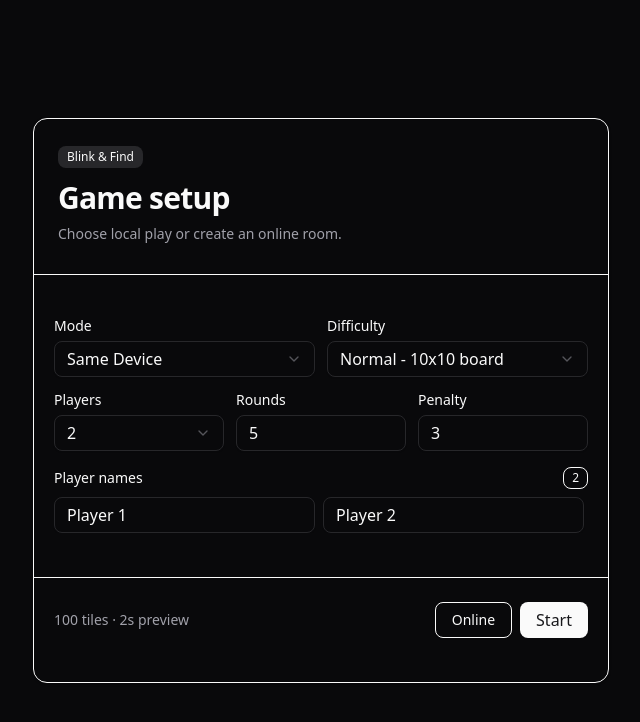
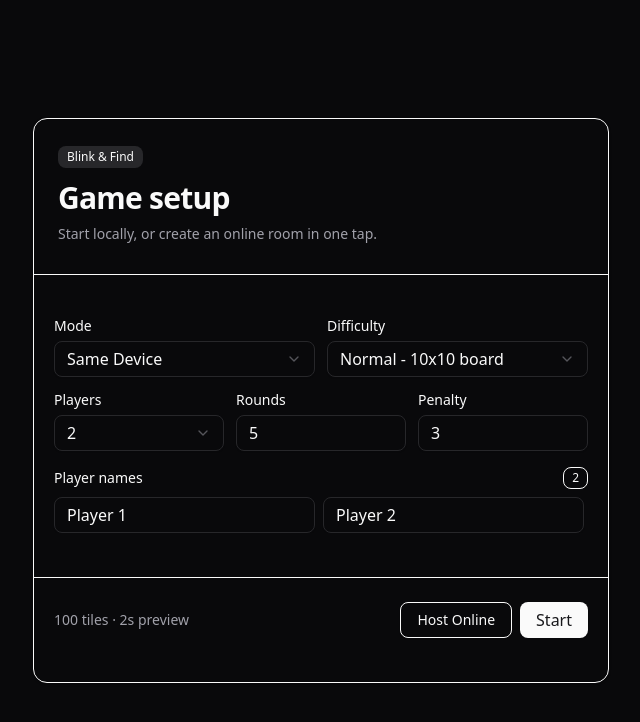
Before and after one commit to Nischhalsubba/blink-and-find, a Next.js app: page / in a window 1280 px wide. Shown: the top 722 px of the page, without its empty margins (319-959 px from the left). Built offline with nearby package versions, Linux system fonts and the light colour scheme.

Commit message:
Make online entry one tap

```diff
--- a/src/components/StartScreen.tsx
+++ b/src/components/StartScreen.tsx
@@ -94,7 +94,7 @@ export default function StartScreen({
                 Game setup
               </CardTitle>
               <CardDescription className="mt-2">
-                Choose local play or create an online room.
+                Start locally, or create an online room in one tap.
               </CardDescription>
             </div>
           </div>
@@ -203,7 +203,7 @@ export default function StartScreen({
           </div>
           <div className="flex gap-2">
             <Button asChild variant="outline">
-              <Link href="/online">Online</Link>
+              <Link href="/online?host=1">Host Online</Link>
             </Button>
             <Button onClick={handleStart}>
               Start
```
